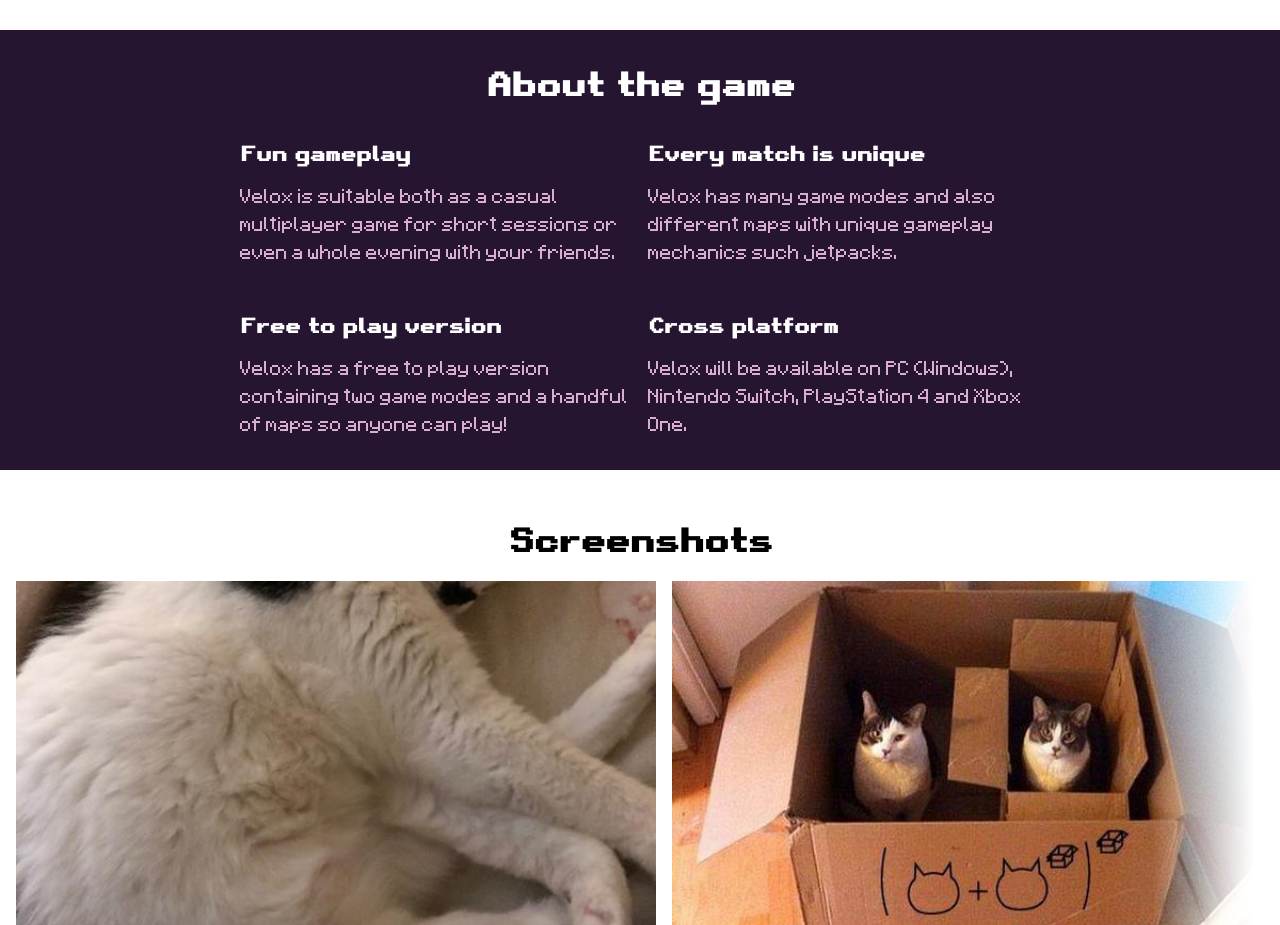
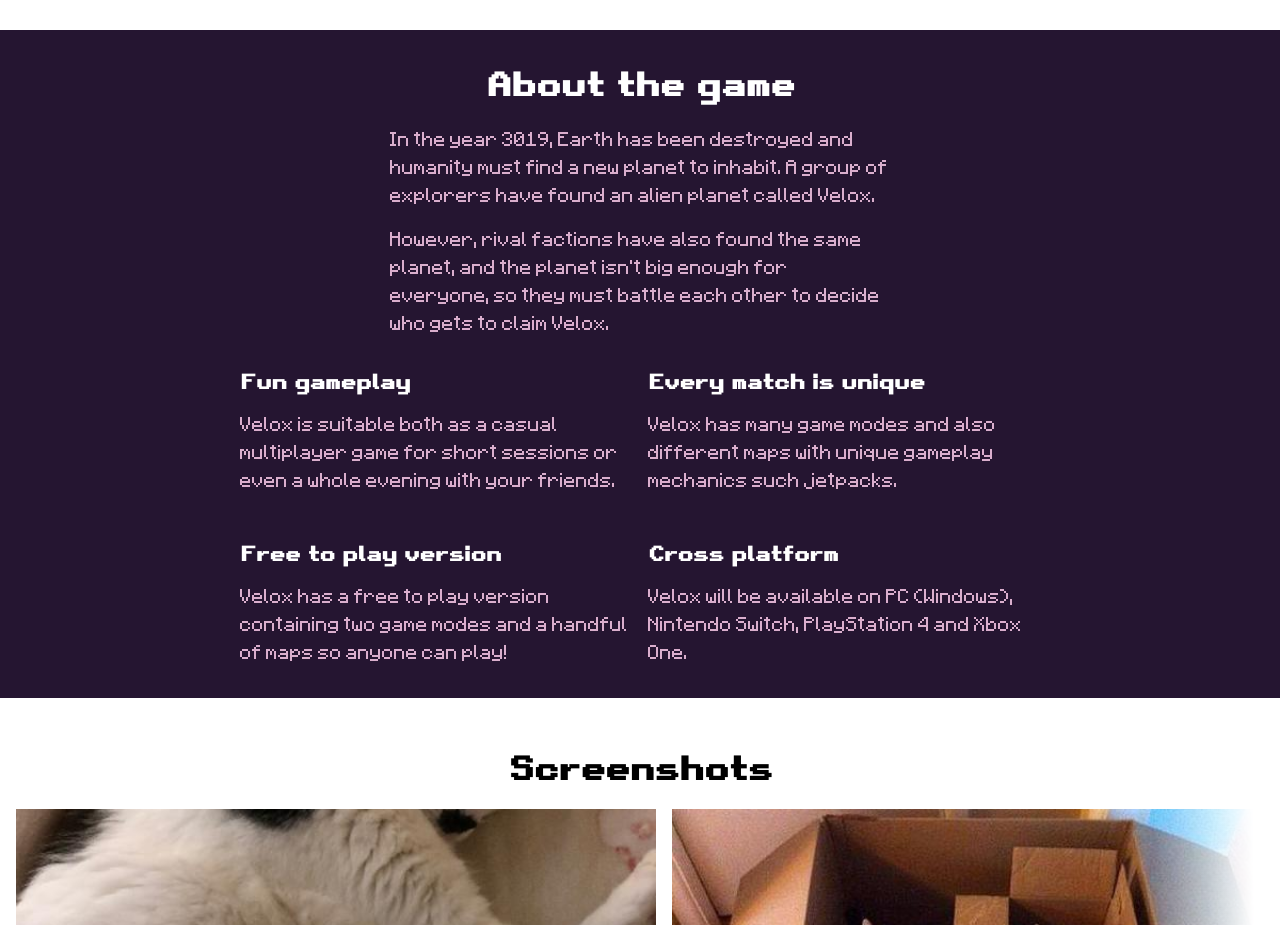
Before and after one commit to willwull/velox-web, a Gatsby site: page / in a window 1280 px wide. Shown: the part 1480-2405 px from the top of the page. Built offline with nearby package versions, Linux system fonts and the light colour scheme; Gatsby itself is replaced by a stand-in of ours.

Commit message:
Add story summary

```diff
--- a/src/components/AboutGameSection.js
+++ b/src/components/AboutGameSection.js
@@ -5,6 +5,20 @@ import styles from "./AboutGameSection.module.css"
 function AboutGameSection() {
   return (
     <Section name="About the game" inverted>
+      <div className={styles.storySummary}>
+        <p>
+          In the year 3019, Earth has been destroyed and humanity must find a
+          new planet to inhabit. A group of explorers have found an alien planet
+          called Velox.
+        </p>
+
+        <p>
+          However, rival factions have also found the same planet, and the
+          planet isn't big enough for everyone, so they must battle each other
+          to decide who gets to claim Velox.
+        </p>
+      </div>
+
       <div className={styles.features}>
         <div>
           <h2>Fun gameplay</h2>
--- a/src/components/AboutGameSection.module.css
+++ b/src/components/AboutGameSection.module.css
@@ -3,3 +3,9 @@
   gap: 1em;
   grid-template-columns: 1fr 1fr;
 }
+
+.storySummary {
+  max-width: 500px;
+  margin-left: auto;
+  margin-right: auto;
+}
```
